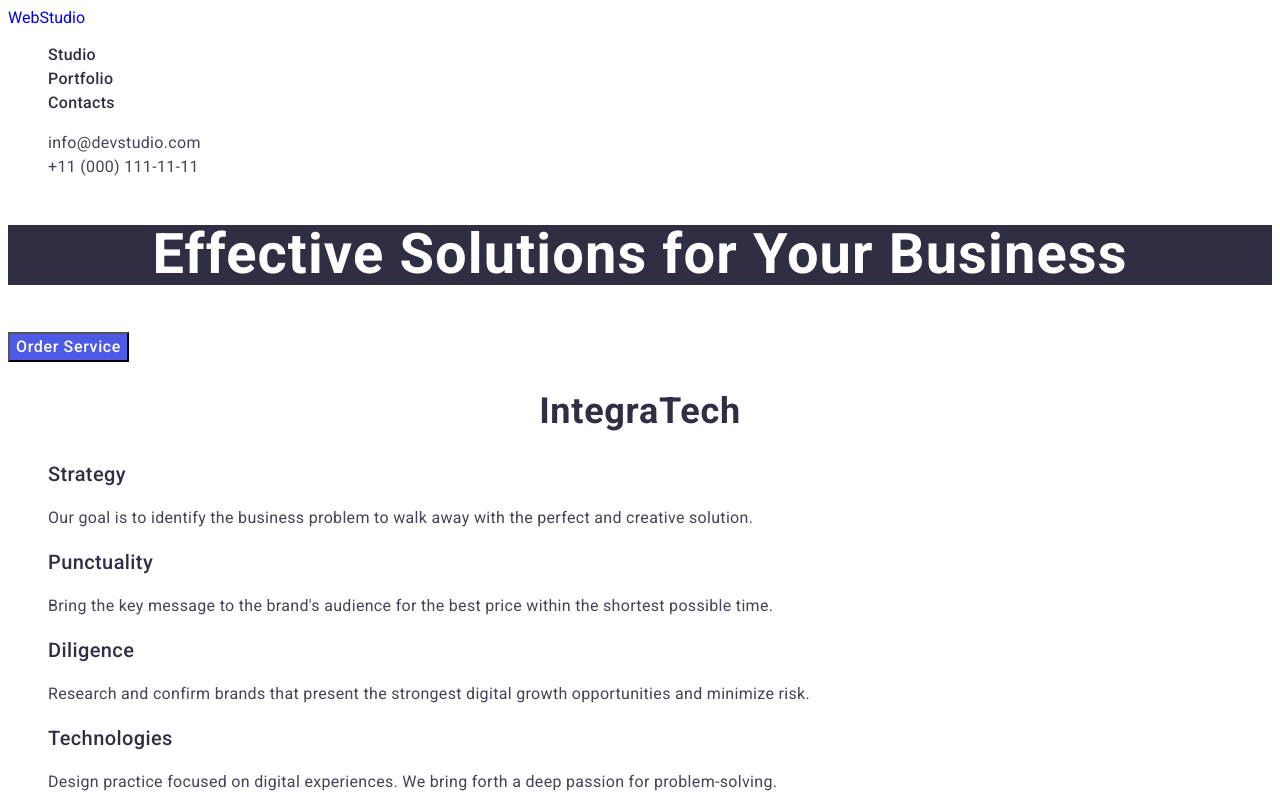
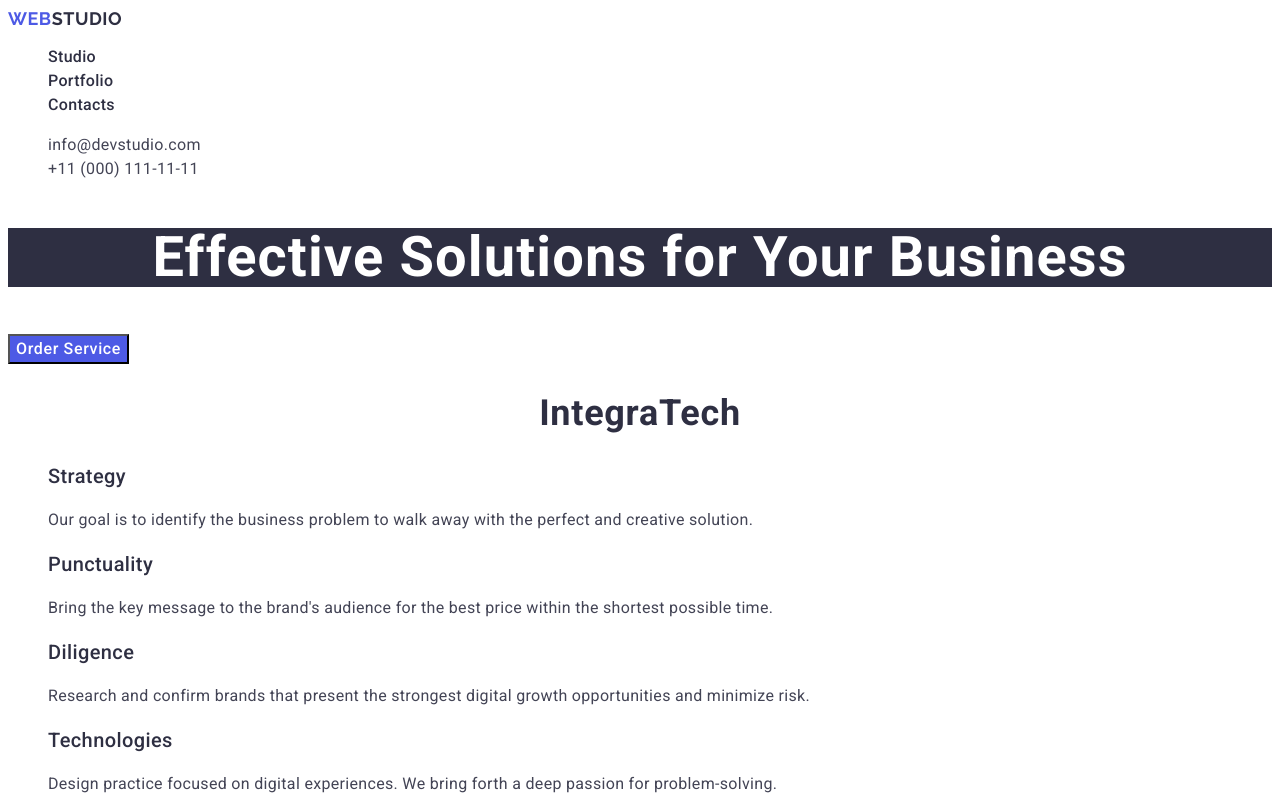
Before and after one commit to andrii-cabbage/goit-markup-hw-02, a plain HTML site: page index.html in a window 1280 px wide. Shown: the top 800 px of the page. Drawn offline with Linux system fonts and the light colour scheme.

Commit message:
Update styles.css

```diff
--- a/css/styles.css
+++ b/css/styles.css
@@ -31,7 +31,7 @@ letter-spacing: 0.32px;
 .header-menu-list:focus {
     color: #404bbf
 }
-.logo-titlel {
+.logotitlel {
     color: var(--IRIS, #4D5AE5);
 font-family: "Raleway", sans-serif;
 font-size: 18px;
@@ -40,7 +40,7 @@ line-height: 1.17;
 letter-spacing: 0.54px;
 text-transform: uppercase;
 }
-.logo-title {
+.logotitle {
     color: var(--NAVY-BLUE, #2E2F42);
 font-family: "Raleway", sans-serif;
 font-size: 18px;
```
